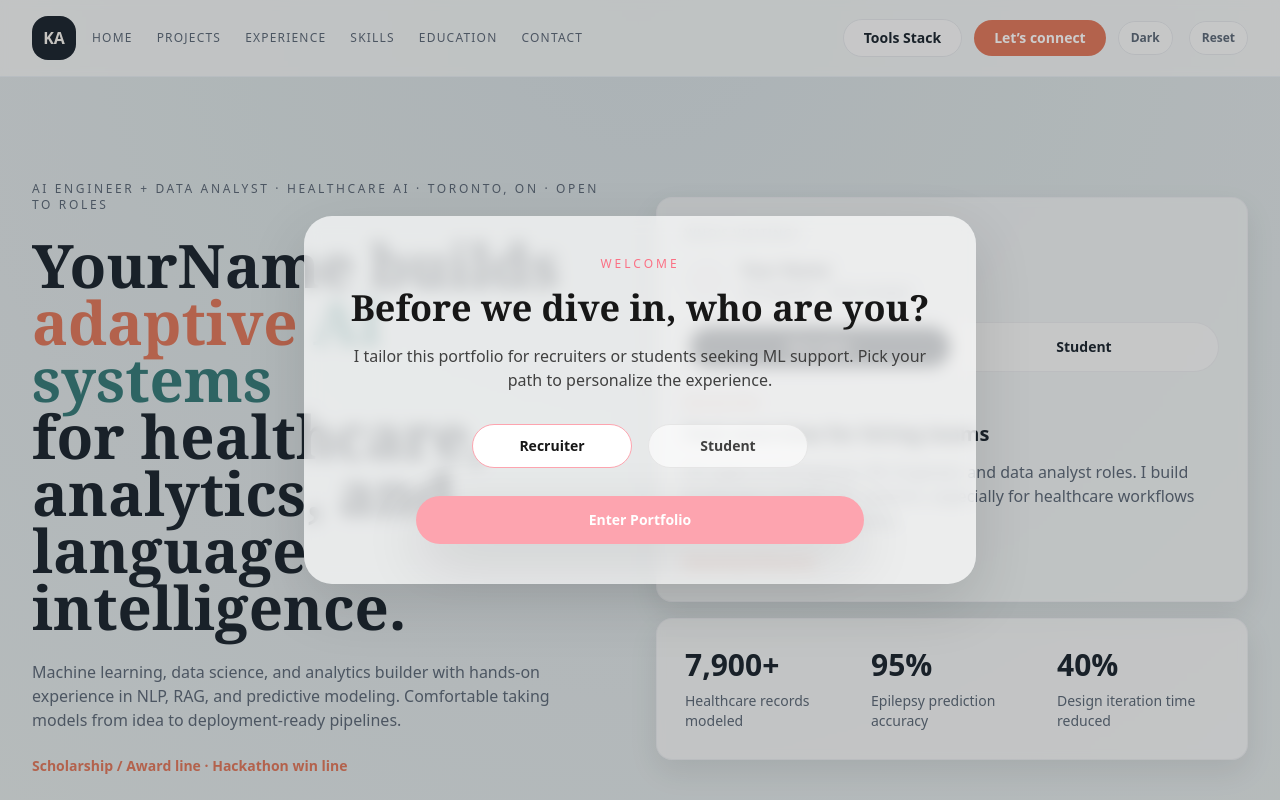
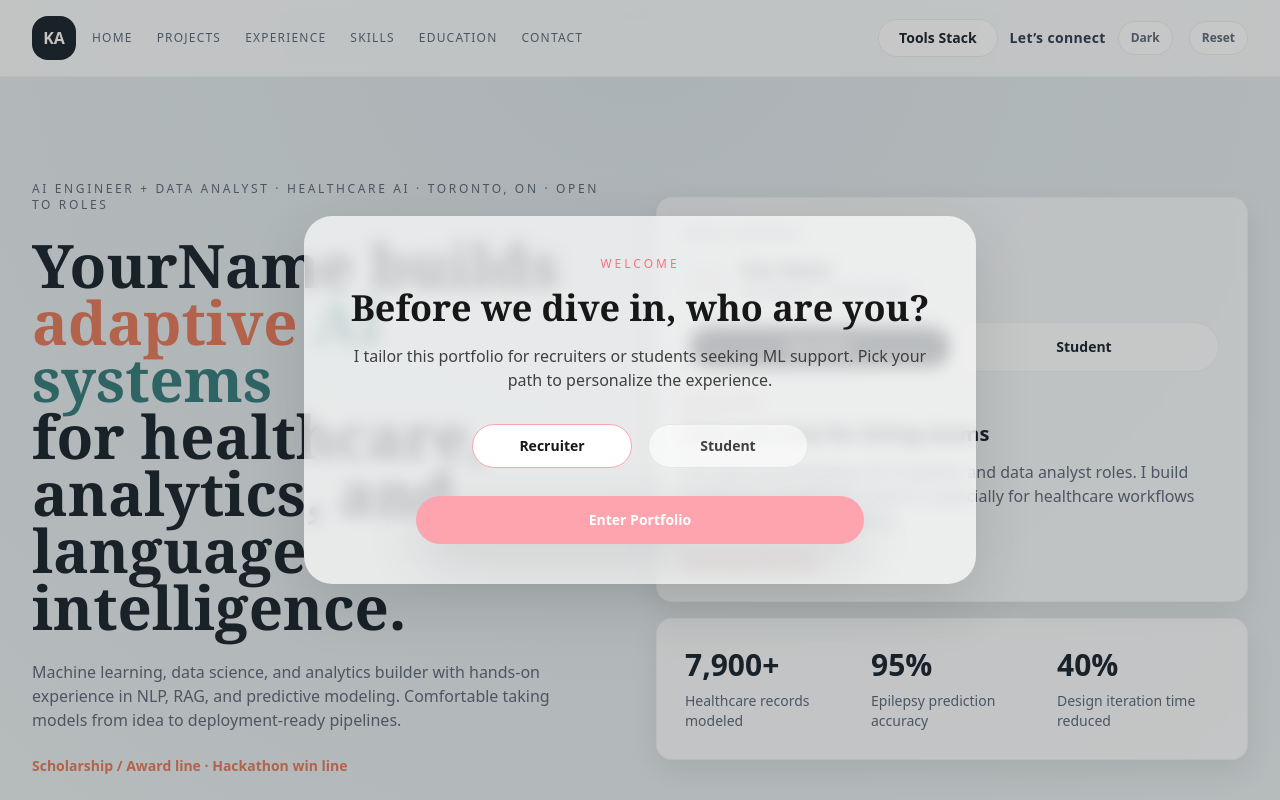
Before and after one commit to K2hmed/KhushnudAhmed.github.io, a React (Vite) app: page / in a window 1280 px wide. Shown: the top 800 px of the page. Built offline with nearby package versions, Linux system fonts and the light colour scheme.

Commit message:
Update Navbar.jsx
Signed-off-by: Khushnud Ahmed <99266359+K2hmed@users.noreply.github.com>

```diff
--- a/src/components/Navbar.jsx
+++ b/src/components/Navbar.jsx
@@ -34,10 +34,12 @@ export default function Navbar({ onReset, rightPillLabel, rightCTA }) {
 
           <a
             href="#contact"
-            className="rounded-full bg-accent px-5 py-2 text-sm font-semibold text-white
-                       hover:brightness-95 active:brightness-90
-                       focus:outline-none focus-visible:ring-2 focus-visible:ring-ring
-                       focus-visible:ring-offset-2 focus-visible:ring-offset-bg"
+            className="
+            text-sm font-semibold tracking-wide
+            text-slate-700 dark:text-slate-300
+            hover:text-slate-900 dark:hover:text-white
+            transition-colors
+            "
           >
             {rightCTA}
           </a>
```
